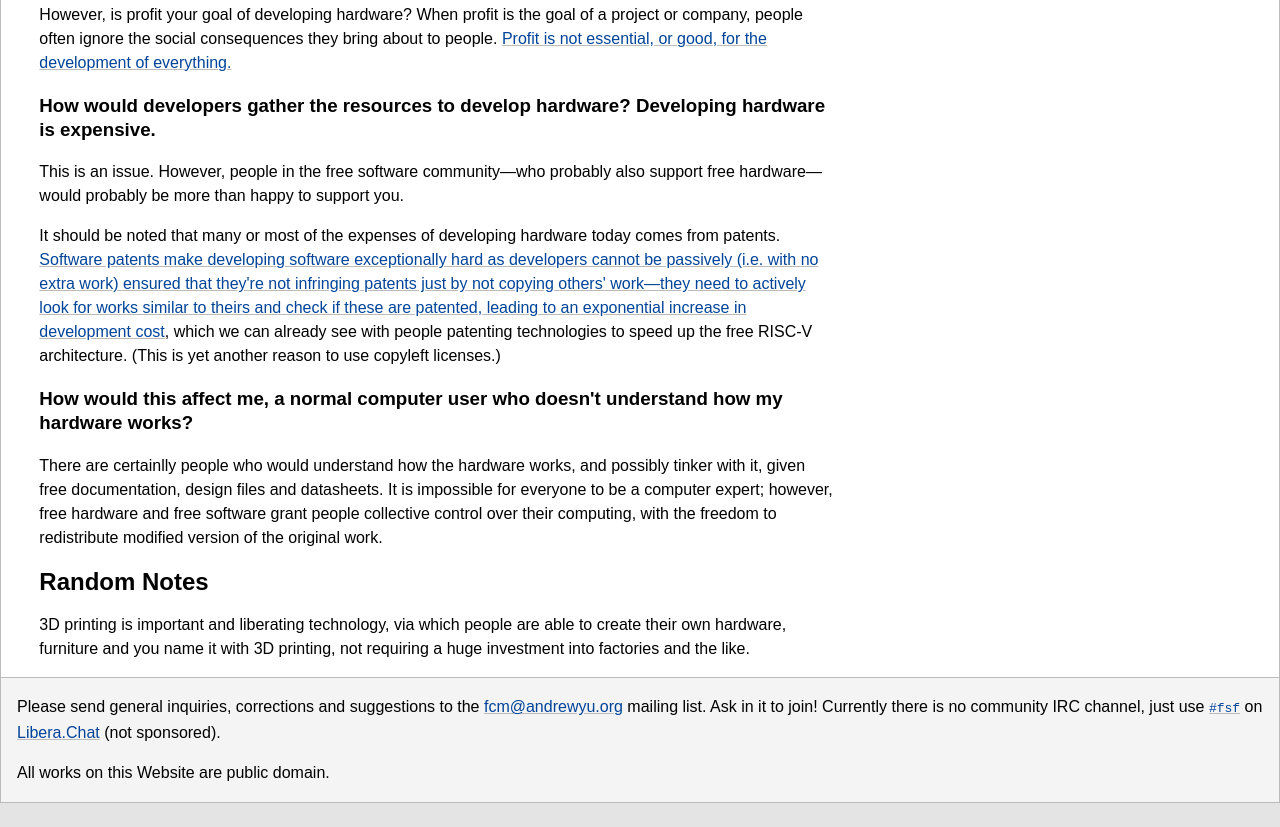
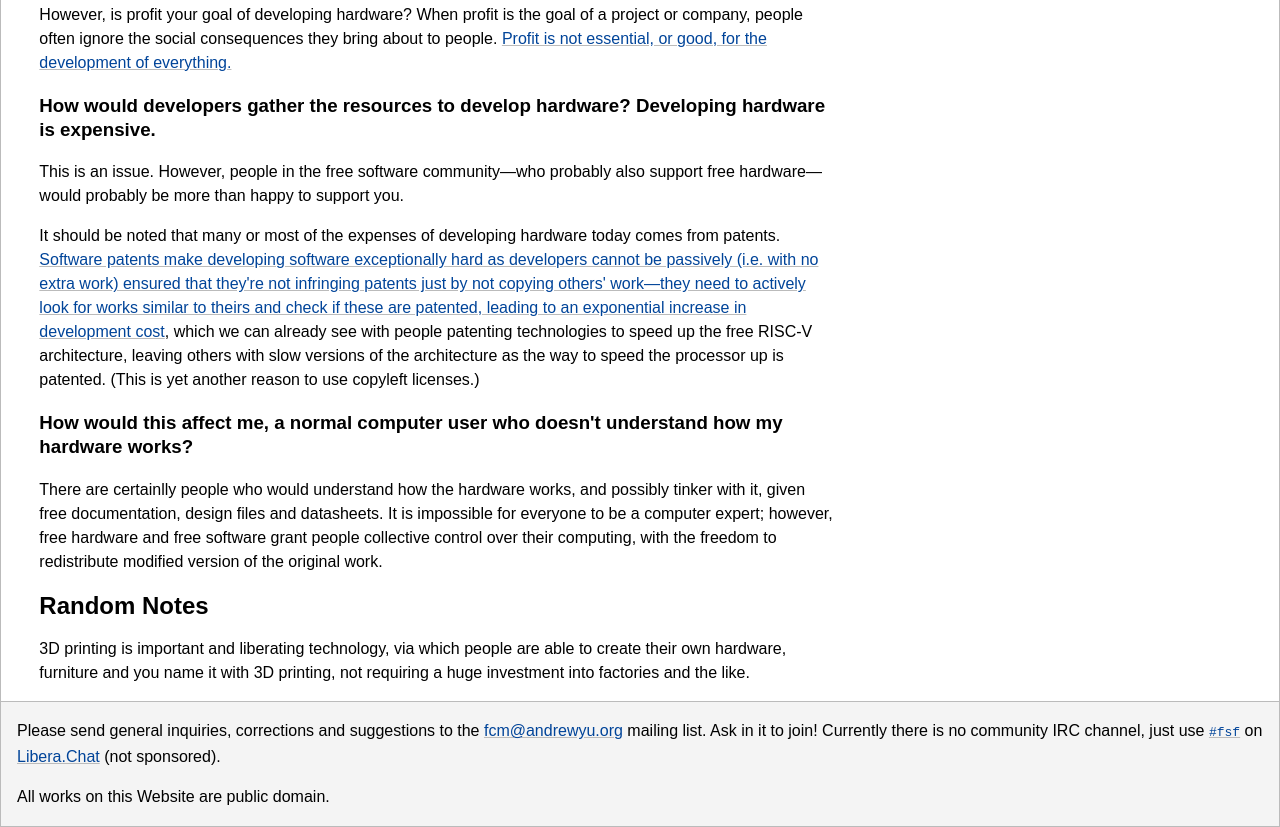
Before and after one commit to runxiyu/fcm, a plain HTML site: page generated/index.html in a window 1280 px wide. Shown: the part 2299-3126 px from the top of the page. Before the commit the page ends 3102 px from the top, so only its background shows below. Drawn offline with Linux system fonts and the light colour scheme.

Commit message:
speed up - defi

```diff
--- a/generated/index.html
+++ b/generated/index.html
@@ -89,7 +89,11 @@
     developing software exceptionally hard as developers cannot be
     passively (i.e. with no extra work) ensured that they're not infringing patents just by not
     copying others' work&mdash;they need to actively look for works
-    similar to theirs and check if these are patented, leading to an exponential increase in development cost</a>, which we can already see with people patenting technologies to speed up the free RISC-V architecture.  (This is yet another reason to use copyleft licenses.)</p>
+    similar to theirs and check if these are patented, leading to an
+    exponential increase in development cost</a>, which we can already
+    see with people patenting technologies to speed up the free RISC-V
+    architecture, leaving others with slow versions of the
+    architecture as the way to speed the processor up is patented.  (This is yet another reason to use copyleft licenses.)</p>
 	<h3 id="faq-collective-control">How would this affect me, a normal computer user who doesn't understand how my hardware works?</h3>
 	<p>There are certainlly people who would understand how the hardware works, and possibly tinker with it, given free documentation, design files and datasheets.  It is impossible for everyone to be a computer expert;  however, free hardware and free software grant people collective control over their computing, with the freedom to redistribute modified version of the original work.</p>
 </div>
```
Also changed, not shown: sources/index.html (+5 -1 lines).
